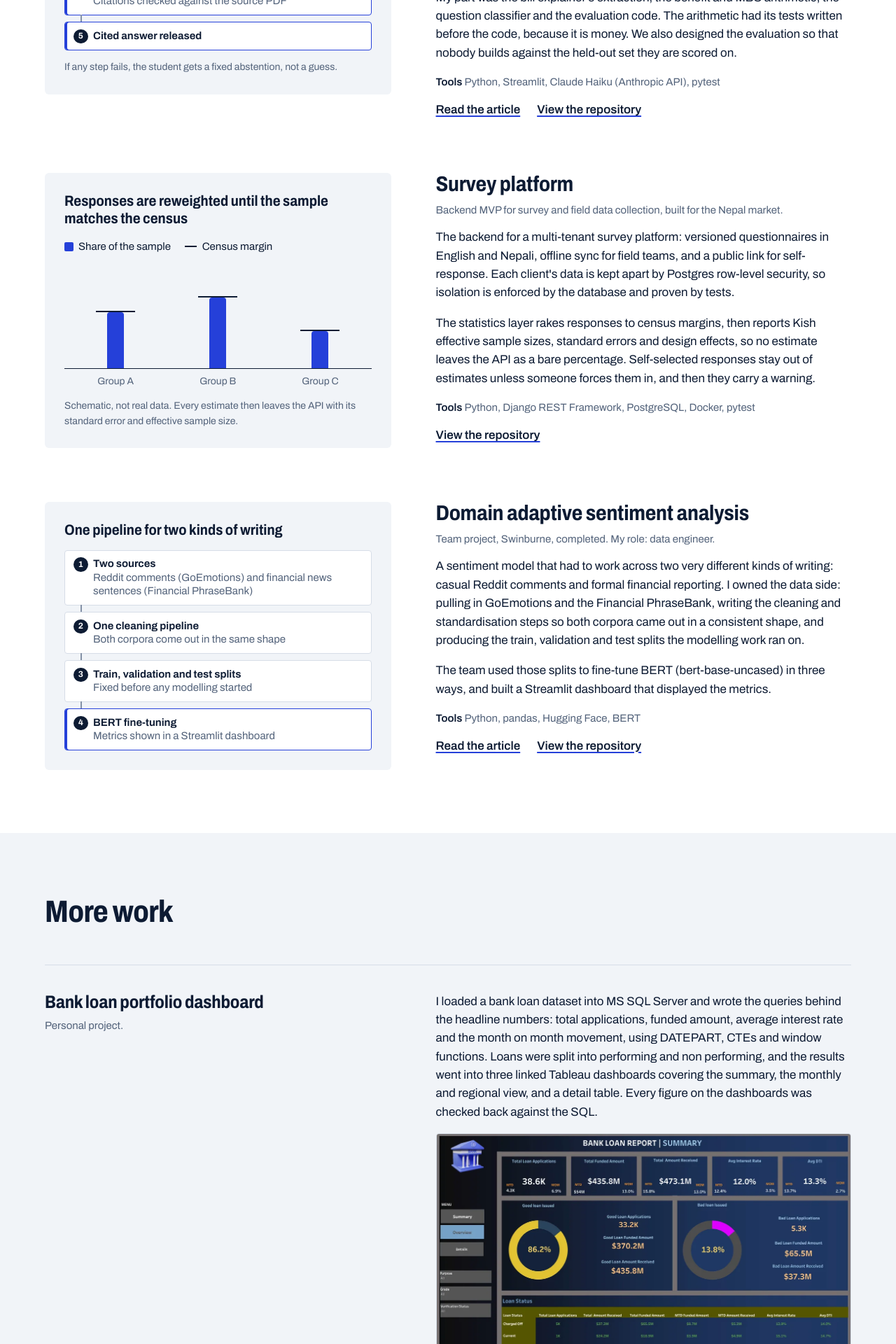
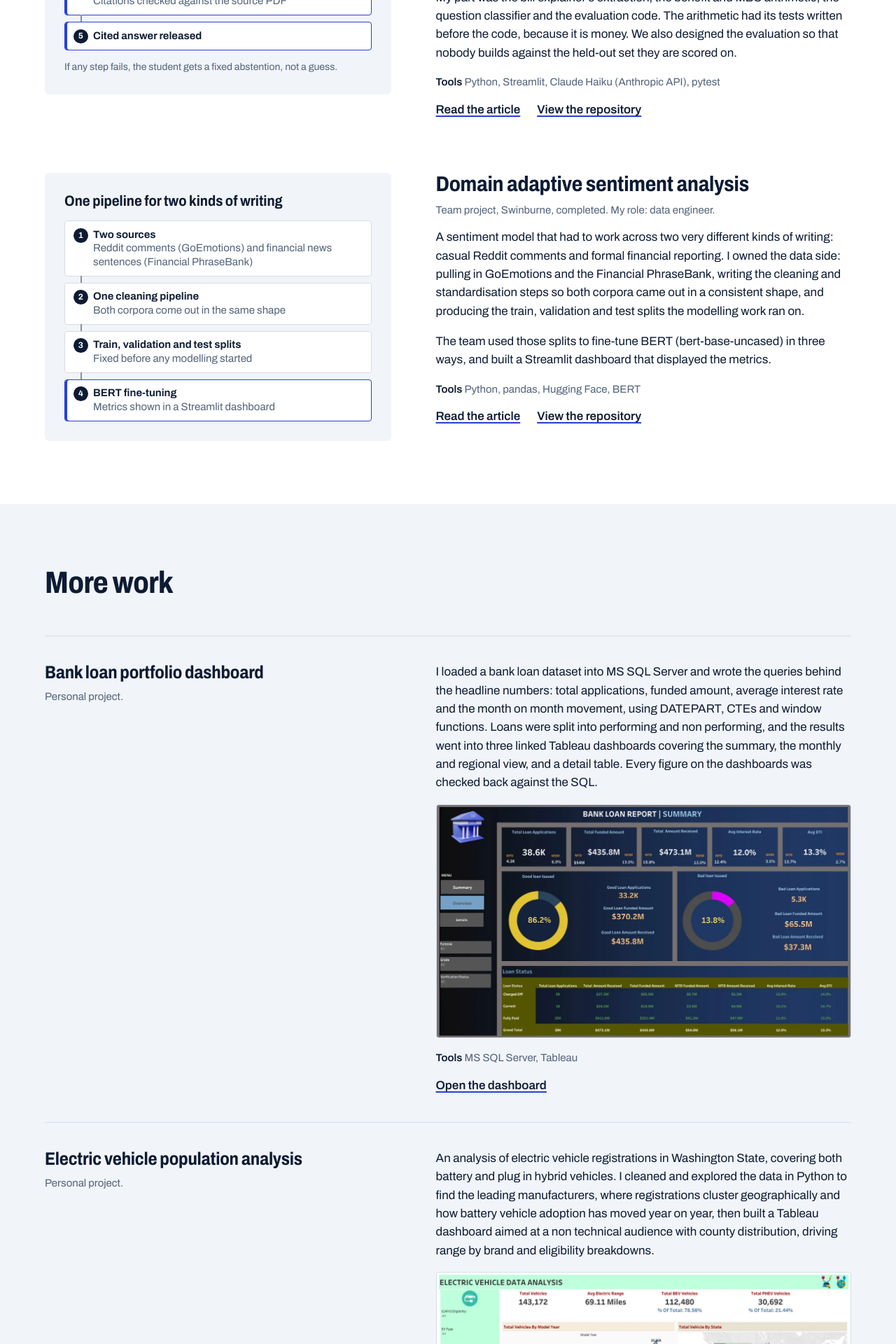
Before and after one commit to Bikram2051/Bikram2051.github.io, a Jekyll site: the page built from projects/index.html, in a window 1280 px wide. Shown: the part 1269-3189 px from the top of the page at 70% size. Built offline with Jekyll 4.4.1, drawn with Linux system fonts in a browser that asks for light colours.

Commit message:
Remove the survey platform from the work pages and correct the resume to BERT

```diff
--- a/_data/projects.yml
+++ b/_data/projects.yml
@@ -41,24 +41,6 @@ featured:
         url: /articles/2026/the-file-i-am-not-allowed-to-read/
       - label: View the repository
         url: https://github.com/Bikram2051/oshc-when-it-matters
-
-  - id: survey-platform
-    title: Survey platform
-    context: "Backend MVP for survey and field data collection, built for the Nepal market."
-    figure: fig-survey.html
-    summary: >-
-      The backend for a multi-tenant survey platform: versioned questionnaires in English and Nepali,
-      offline sync for field teams, and a public link for self-response. Each client's data is kept apart
-      by Postgres row-level security, so isolation is enforced by the database and proven by tests.
-    more:
-      - >-
-        The statistics layer rakes responses to census margins, then reports Kish effective sample sizes,
-        standard errors and design effects, so no estimate leaves the API as a bare percentage.
-        Self-selected responses stay out of estimates unless someone forces them in, and then they carry a warning.
-    tools: Python, Django REST Framework, PostgreSQL, Docker, pytest
-    links:
-      - label: View the repository
-        url: https://github.com/Bikram2051/survey-platform
 
   - id: sentiment
     title: Domain adaptive sentiment analysis
--- a/_includes/fig-survey.html
+++ /dev/null
@@ -1,14 +0,0 @@
-<figure class="figure">
-  <figcaption class="figure__title">Responses are reweighted until the sample matches the census</figcaption>
-  <ul class="legend" aria-hidden="true">
-    <li><i></i>Share of the sample</li>
-    <li><i class="is-line" style="background: var(--ink)"></i>Census margin</li>
-  </ul>
-  <div class="rake" data-loop role="img" aria-label="Schematic of raking. Three bars, each a group's share of the survey sample, move until they meet that group's census margin.">
-    <div class="rake__group" style="--from: 82; --to: 54"><span class="rake__bar"></span><span class="rake__target"></span></div>
-    <div class="rake__group" style="--from: 44; --to: 68"><span class="rake__bar"></span><span class="rake__target"></span></div>
-    <div class="rake__group" style="--from: 20; --to: 36"><span class="rake__bar"></span><span class="rake__target"></span></div>
-  </div>
-  <div class="rake__labels" aria-hidden="true"><span>Group A</span><span>Group B</span><span>Group C</span></div>
-  <p class="flow__aside">Schematic, not real data. Every estimate then leaves the API with its standard error and effective sample size.</p>
-</figure>
--- a/assets/css/site.css
+++ b/assets/css/site.css
@@ -348,20 +348,6 @@ figcaption.figure__title { display: block; }
   .flow.is-live li.is-out { animation-name: flow-step; }
 }
 
-.rake { display: grid; grid-template-columns: repeat(3, minmax(0, 1fr)); gap: 1rem; align-items: end; height: 150px; border-bottom: 1px solid var(--ink); padding-inline: 0.5rem; }
-.rake__group { position: relative; height: 100%; display: flex; align-items: flex-end; justify-content: center; }
-.rake__bar { width: 24px; border-radius: 4px 4px 0 0; background: var(--series-1); height: calc(var(--to) * 1%); }
-.rake__target { position: absolute; left: 50%; bottom: calc(var(--to) * 1%); width: 56px; margin-left: -28px; border-top: 2px solid var(--ink); }
-.rake__labels { display: grid; grid-template-columns: repeat(3, minmax(0, 1fr)); gap: 1rem; padding-inline: 0.5rem; font-size: 0.875rem; color: var(--slate); text-align: center; margin-top: 0.4rem; }
-@media (prefers-reduced-motion: no-preference) {
-  .rake.is-live .rake__bar { animation: rake 5.5s cubic-bezier(0.3, 0.6, 0.2, 1) infinite; }
-  @keyframes rake {
-    0%, 18% { height: calc(var(--from) * 1%); }
-    45%, 88% { height: calc(var(--to) * 1%); }
-    100% { height: calc(var(--from) * 1%); }
-  }
-}
-
 .curve svg { display: block; width: 100%; height: auto; overflow: visible; }
 .curve text { font-family: var(--sans); font-size: 13px; fill: var(--slate); }
 .curve .t-ink { fill: var(--ink); font-weight: 620; }
--- a/projects/index.html
+++ b/projects/index.html
@@ -1,7 +1,7 @@
 ---
 layout: default
 title: Work
-description: "Data analysis, statistics and machine learning projects by Bikram Bhattarai: a matched-pair study of vehicle weight and crash injury, an OSHC learning prototype with Medibank, a survey platform with weighted estimates, sentiment analysis and Tableau dashboards."
+description: "Data analysis, statistics and machine learning projects by Bikram Bhattarai: a matched-pair study of vehicle weight and crash injury, an OSHC learning prototype with Medibank, a sentiment analysis data pipeline and Tableau dashboards."
 permalink: /projects/
 redirect_from:
   - /projects.html
```
Also changed, not shown: 2 other files.
